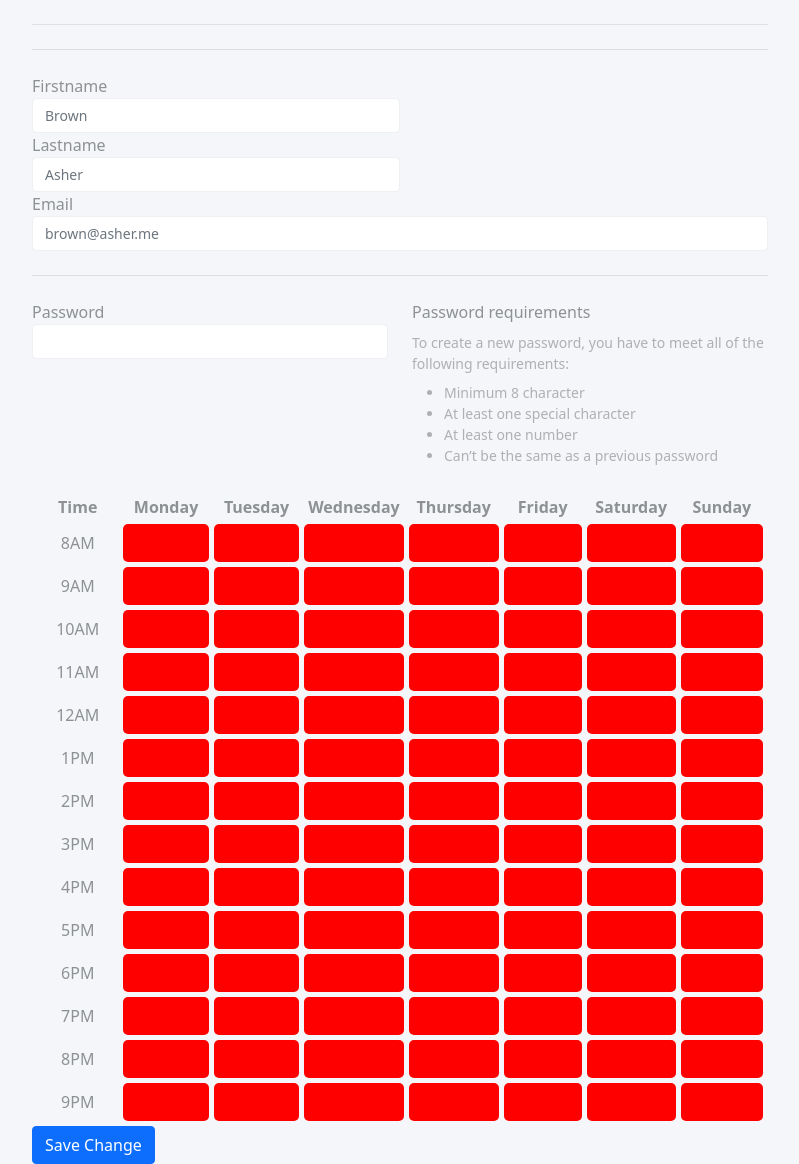
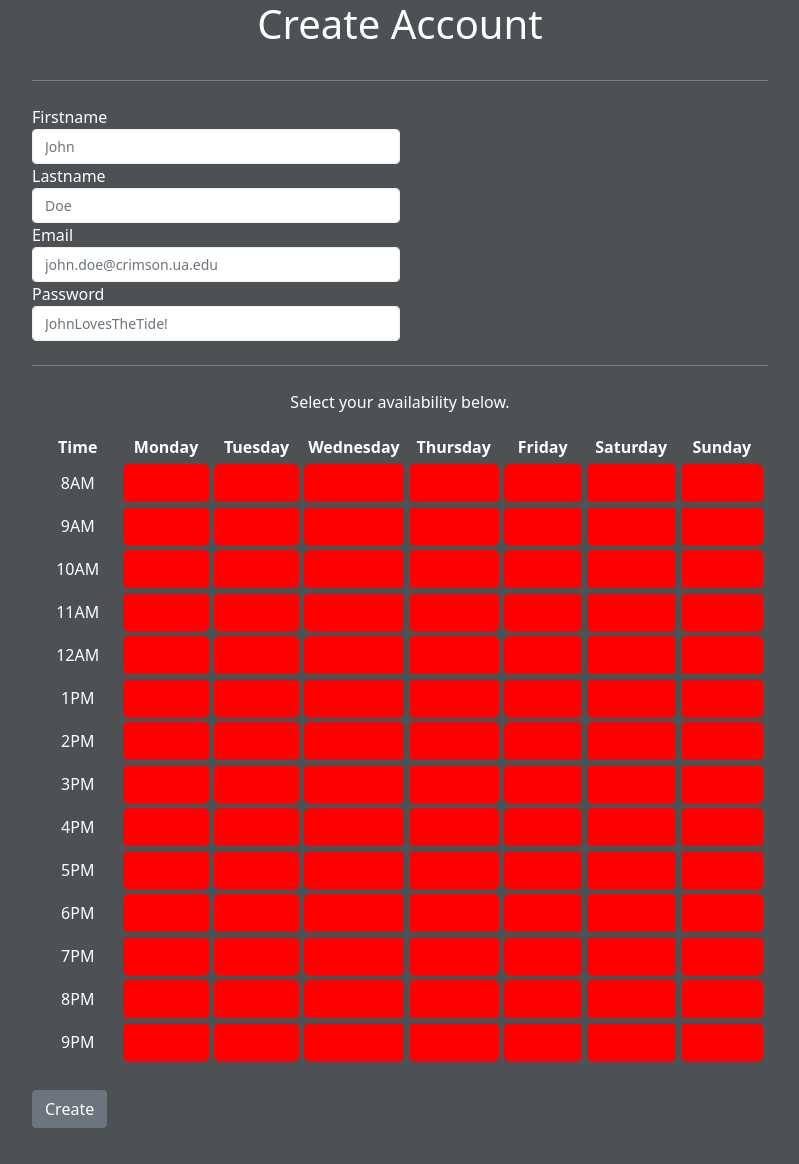
Before and after one commit to rizman1234/uno_dos_stress, a Flask app: page /create_account in a window 1280 px wide. Shown: the whole page, without its empty margins (240-1039 px from the left). After the commit the page ends 1128 px from the top, so only its background shows below. Run offline with Flask 2, Linux system fonts and the light colour scheme; parts of the project's set-up code (start-up, migrations or seed data) failed here and were passed over.

Commit message:
create_account looks

```diff
--- a/templates/create_account.html
+++ b/templates/create_account.html
@@ -4,8 +4,8 @@
 
 <style>
     body{
-    color: #8e9194;
-    background-color: #f4f6f9;
+    color: white;
+    background-color: #4d5154;
 }
 .avatar-xl img {
     width: 110px;
@@ -76,50 +76,43 @@ img {
 </style>
 
 <div class="container">
+    <h1 class="text-center">Create Account</h1>
     <div class="row justify-content-center">
         <div class="col-12 col-lg-10 col-xl-8 mx-auto">
             <div class="my-4">
-                <ul class="nav nav-tabs mb-4" id="myTab" role="tablist">
-                </ul>
                 <form>
                     <hr class="my-4" />
                     <div class="form-row">
                         <div class="form-group col-md-6">
                             <label for="firstname">Firstname</label>
-                            <input type="text" id="firstname" class="form-control" placeholder="Brown" />
+                            <input type="text" id="firstname" class="form-control" placeholder="John" />
                         </div>
                         <div class="form-group col-md-6">
                             <label for="lastname">Lastname</label>
-                            <input type="text" id="lastname" class="form-control" placeholder="Asher" />
+                            <input type="text" id="lastname" class="form-control" placeholder="Doe" />
                         </div>
                     </div>
-                    <div class="form-group">
+                    <div class="form-group col-md-6">
                         <label for="inputEmail4">Email</label>
-                        <input type="email" class="form-control" id="inputEmail" placeholder="brown@asher.me" />
+                        <input type="email" class="form-control" id="inputEmail" placeholder="john.doe@crimson.ua.edu" />
                     </div>
+                    <div class="form-group col-md-6">
+                        <label for="inputPassword5">Password</label>
+                        <input type="password" class="form-control" id="inputPassword" placeholder="JohnLovesTheTide!" />
                     </div>
+
+                </div>
+
                     <hr class="my-4" />
-                    <div class="row mb-4">
-                        <div class="col-md-6">
-                            <div class="form-group">
-                                <label for="inputPassword5">Password</label>
-                                <input type="password" class="form-control" id="inputPassword" />
-                            </div>
-                        </div>
-                        <div class="col-md-6">
-                            <p class="mb-2">Password requirements</p>
-                            <p class="small text-muted mb-2">To create a new password, you have to meet all of the following requirements:</p>
-                            <ul class="small text-muted pl-4 mb-0">
-                                <li>Minimum 8 character</li>
-                                <li>At least one special character</li>
-                                <li>At least one number</li>
-                                <li>Can’t be the same as a previous password</li>
-                            </ul>
+
+                    <div class="row mb-4 text-lg-center">
+                        <p>Select your availability below.</p>
+                        <div class="col-12">
+                            <div id="schedule"></div>
                         </div>
                     </div>
 
-                    <div id="schedule"></div>
-                    <button type="submit" class="btn btn-primary" onclick="on_submit(); return false" >Save Change</button>
+                    <button type="submit" class="btn btn-secondary" onclick="on_submit(); return false" >Create</button>
                 </form>
             </div>
         </div>
```
